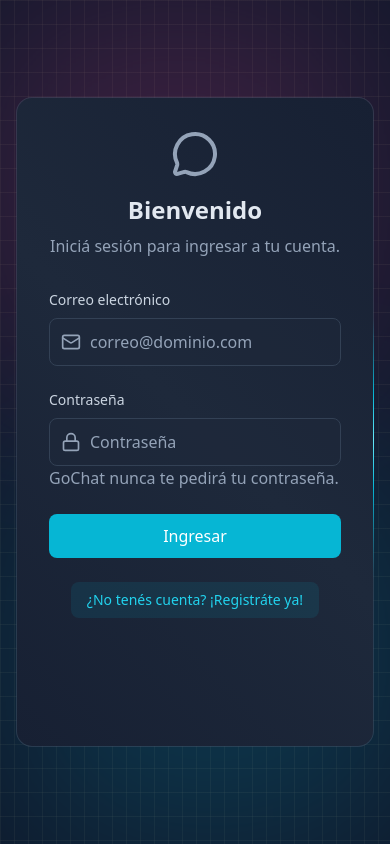
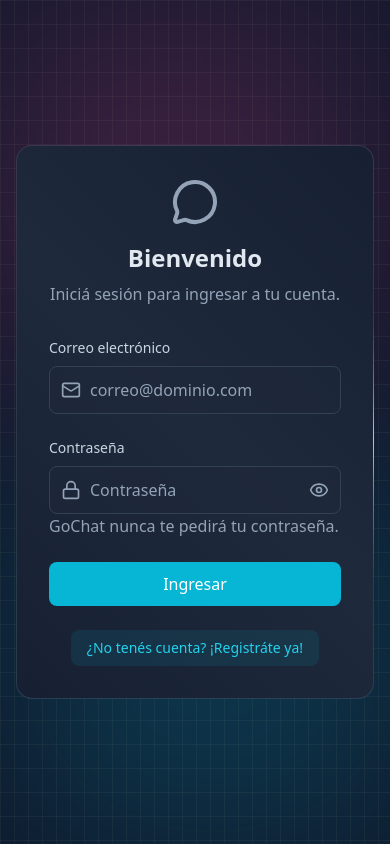
Before and after one commit to Vll27/GoChat, a React (Vite) app in the folder frontend/: page /login in a window 390 px wide. Built offline with nearby package versions, Linux system fonts and the light colour scheme; no server answers.

Commit message:
cambios: desinstale react-router-dom pq no es compatible y añadi boton de ver contraseña

```diff
--- a/frontend/src/pages/LoginPage.jsx
+++ b/frontend/src/pages/LoginPage.jsx
@@ -1,11 +1,12 @@
 import { useState } from "react";
 import { useAuthStore } from "../store/useAuthStore";
 import BorderAnimatedContainer from "../components/BorderAnimatedContainer";
-import { MessageCircleIcon, MailIcon, LoaderIcon, LockIcon } from "lucide-react";
+import { MessageCircleIcon, MailIcon, LoaderIcon, LockIcon, EyeIcon, EyeOffIcon } from "lucide-react";
 import { Link } from "react-router";
 
 function LoginPage() {
   const [formData, setFormData] = useState({ email: "", password: "" });
+  const [showPassword, setShowPassword] = useState(false);
   const { login, isLoggingIn } = useAuthStore();
 
   const handleSubmit = (e) => {
@@ -15,11 +16,13 @@ function LoginPage() {
 
   return (
   <div className="w-full flex items-center justify-center p-4 bg-slate-900 min-h-screen">
-      <div className="relative w-full max-w-6xl md:h-[800px] h-[650px]">
+    <div className="relative w-full max-w-md h-auto">
       <BorderAnimatedContainer>
-          <div className="w-full flex flex-col md:flex-row">
-            {/* FORM CLOUMN - LEFT SIDE */}
-            <div className="md:w-1/2 p-8 flex items-center justify-center md:border-r border-slate-600/30">
+        {/* Cambia la clase flex-row por flex-col para que el formulario ocupe todo el ancho */}
+        <div className="w-full flex flex-col">
+          {/* FORM COLUMN - NOW FULL WIDTH */}
+          {/* Elimina md:w-1/2 y md:border-r */}
+          <div className="p-8 flex items-center justify-center">
             <div className="w-full max-w-md">
               {/* HEADING TEXT */}
               <div className="text-center mb-8">
@@ -53,12 +56,21 @@ function LoginPage() {
                     <LockIcon className="auth-input-icon" />
 
                     <input
-                        type="password"
+                      type={showPassword ? "text" : "password"} // Cambio dinámico xdxdxd
                       value={formData.password}
                       onChange={(e) => setFormData({ ...formData, password: e.target.value })}
-                        className="input"
+                      className="input pr-10"
                       placeholder="Contraseña"
                     />
+
+                    {/* Botón para ocultar/mostrar contraseña */}
+                    <button
+                      type="button"
+                      onClick={() => setShowPassword(!showPassword)}
+                      className="absolute right-3 top-1/2 -translate-y-1/2 text-slate-400 hover:text-slate-200"
+                    >
+                      {showPassword ? <EyeOffIcon className="w-5 h-5" /> : <EyeIcon className="w-5 h-5" />}
+                    </button>
                   </div>
                   <p className="text-slate-400">GoChat nunca te pedirá tu contraseña.</p>
                 </div>
@@ -80,27 +92,6 @@ function LoginPage() {
               </div>
             </div>
           </div>
-
-            {/* FORM ILLUSTRATION - RIGHT SIDE */}
-            <div className="hidden md:w-1/2 md:flex items-center justify-center p-6 bg-gradient-to-bl from-slate-800/20 to-transparent">
-              <div>
-                <img
-                  src="/gochat.jpg"
-                  alt="People using mobile devices"
-                  className="w-full h-auto object-contain"
-                />
-                <div className="mt-6 text-center">
-                  <h3 className="text-xl font-medium text-cyan-400">Conectáte cuando querrás y dónde querrás.</h3>
-
-                  <div className="mt-4 flex justify-center gap-4">
-                    <span className="auth-badge">Gratis</span>
-                    <span className="auth-badge">Fácil configuración</span>
-                    <span className="auth-badge">Privado</span>
-                    <span className="auth-badge">Personalizable</span>
-                  </div>
-                </div>
-              </div>
-            </div>
         </div>
       </BorderAnimatedContainer>
     </div>
--- a/frontend/src/pages/SignUpPage.jsx
+++ b/frontend/src/pages/SignUpPage.jsx
@@ -10,7 +10,9 @@ import {
   CheckCircleIcon,
   XCircleIcon,
   AlertCircleIcon,
-  SparklesIcon
+  SparklesIcon,
+  EyeIcon,
+  EyeOffIcon
 } from "lucide-react";
 import { Link } from "react-router";
 import { StrictEmailValidator, validatePassword } from "../lib/validationUtils";
@@ -27,6 +29,7 @@ function SignUpPage() {
     formValid: false
   });
   const [showPasswordValidation, setShowPasswordValidation] = useState(false);
+  const [showPassword, setShowPassword] = useState(false);
 
   const { signup, isSigningUp } = useAuthStore();
   const emailValidator = new StrictEmailValidator();
@@ -178,13 +181,21 @@ function SignUpPage() {
                     <div className="relative">
                       <LockIcon className="auth-input-icon" />
                       <input
-                        type="password"
+                        type={showPassword ? "text" : "password"} // Cambio dinámico xdxdxd
                         value={formData.password}
                         onChange={(e) => setFormData({ ...formData, password: e.target.value })}
                         className={`input ${formData.password ? (validation.password.isValid ? 'border-green-500' : validation.password.isValid === false ? 'border-red-500' : '') : ''}`}
                         placeholder="Contraseña"
                         required
                       />
+                    </div>
+
+                    <div
+                      type="button"
+                      onClick={() => setShowPassword(!showPassword)}
+                      className="absolute right-3 top-1/3 -translate-y-1/2 text-slate-400 hover:text-slate-200 cursor-pointer"
+                    >
+                      {showPassword ? <EyeOffIcon className="w-5 h-5" /> : <EyeIcon className="w-5 h-5" />}
                     </div>
                     <p className="text-slate-400">Nunca compartás tu contraseña con nadie. Nisiquiera con GoChat.</p>
 
```
Also changed, not shown: frontend/package.json (line endings or trailing spaces), 1 other file (tests, documents, lock files or other folders). Lines whose indentation alone changed are shown as unchanged.
